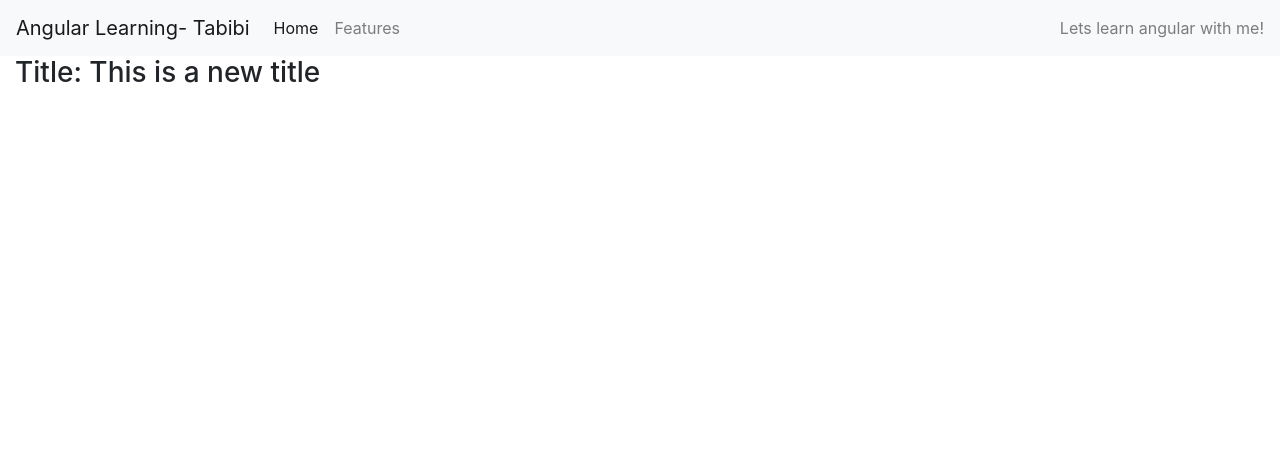
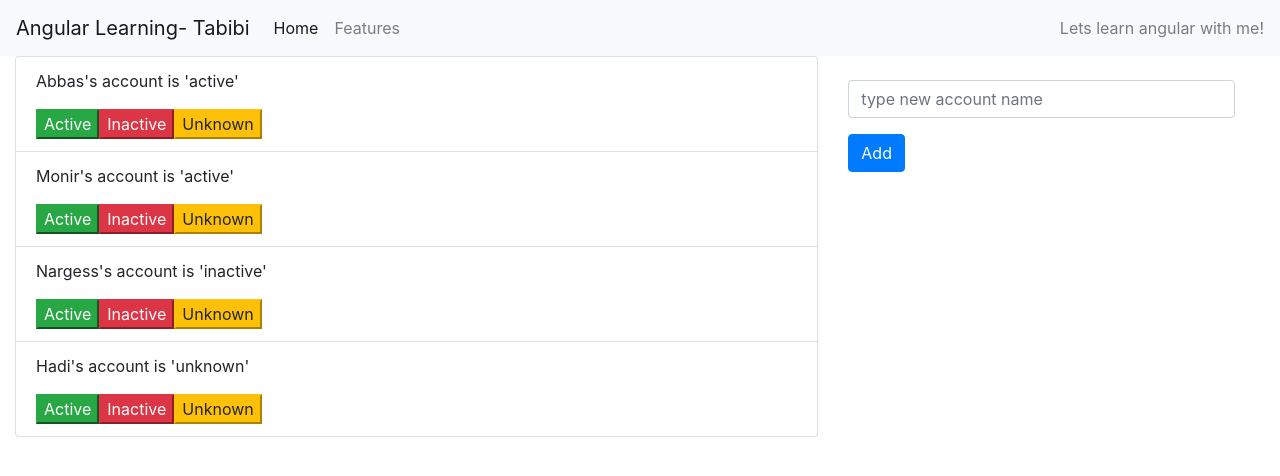
Before and after one commit to atabibi/angular-learning, an Angular app: page / in a window 1280 px wide. Shown: the top 476 px of the page. Built offline with nearby package versions, Linux system fonts and the light colour scheme.

Commit message:
EndOfAccountAndNewAccount

```diff
--- /dev/null
+++ b/src/app/account/account.component.html
@@ -0,0 +1,4 @@
+<p>{{account.name}}'s account is '{{account.status}}'</p>
+<button (click)="onClick('active')" class="brn btn-success">Active</button>
+<button (click)="onClick('inactive')" class="brn btn-danger">Inactive</button>
+<button (click)="onClick('unknown')" class="brn btn-warning">Unknown</button>
--- /dev/null
+++ b/src/app/account/account.component.ts
@@ -0,0 +1,23 @@
+import { Component, OnInit, Input, Output, EventEmitter } from '@angular/core';
+
+@Component({
+  selector: 'app-account',
+  templateUrl: './account.component.html',
+  styleUrls: ['./account.component.css']
+})
+export class AccountComponent implements OnInit {
+
+  @Input() account: {name: string, status: string};
+  @Output() statusChanged = new EventEmitter<{id: number, status: string}>();
+  @Input() id: number;
+
+  constructor() { }
+
+  ngOnInit() {
+  }
+
+  onClick(newState: string) {
+    const accountName = this.account.name;
+    this.statusChanged.emit({id: this.id, status: newState});
+  }
+}
--- a/src/app/app.component.html
+++ b/src/app/app.component.html
@@ -19,7 +19,14 @@
 </nav>
 
 <div class="row container-fluid">
-  <div class="col-md-12">
-    <h3>Title: This is a new title</h3>
+  <div class="col-md-8">
+    <ul class="list-group">
+      <li *ngFor="let acc of accounts, let i=index" class="list-group-item">
+        <app-account [account]='acc' [id]="i" (statusChanged)= "onChangeState($event)"></app-account>
+      </li>
+    </ul>
+  </div>
+  <div class="col-md-4">
+    <app-new-account (addNewAccount)="onAddNewAccount($event)"></app-new-account>
   </div>
 </div>
--- a/src/app/app.component.ts
+++ b/src/app/app.component.ts
@@ -7,4 +7,32 @@ import { Component } from '@angular/core';
 })
 export class AppComponent {
   title = 't02';
+
+  accounts = [
+    {
+      name: 'Abbas',
+      status: 'active'
+    },
+    {
+      name: 'Monir',
+      status: 'active'
+    },
+    {
+      name: 'Nargess',
+      status: 'inactive'
+    },
+    {
+      name: 'Hadi',
+      status: 'unknown'
+    },
+  ];
+
+  onChangeState(account: {id: number, status: string}) {
+    console.log(account);
+    this.accounts[account.id].status = account.status;
+  }
+
+  onAddNewAccount(accountName) {
+    this.accounts.push({name: accountName, status: 'unknown'});
+  }
 }
--- a/src/app/app.module.ts
+++ b/src/app/app.module.ts
@@ -2,10 +2,14 @@ import { BrowserModule } from '@angular/platform-browser';
 import { NgModule } from '@angular/core';
 
 import { AppComponent } from './app.component';
+import { AccountComponent } from './account/account.component';
+import { NewAccountComponent } from './new-account/new-account.component';
 
 @NgModule({
   declarations: [
-    AppComponent
+    AppComponent,
+    AccountComponent,
+    NewAccountComponent
   ],
   imports: [
     BrowserModule
--- /dev/null
+++ b/src/app/new-account/new-account.component.html
@@ -0,0 +1,13 @@
+<div class="form-group">
+  <label for="accountName"></label>
+  <input type="text"
+    class="form-control"
+    name="accountName"
+    id="accountName"
+    aria-describedby="helpId"
+    placeholder="type new account name"
+    (blur)="txtAccountNameBlue($event)">
+</div>
+<div class="form-group">
+  <button (click)="onAddClicked()" class="btn btn-primary">Add</button>
+</div>
--- /dev/null
+++ b/src/app/new-account/new-account.component.ts
@@ -0,0 +1,25 @@
+import { Component, OnInit, Output, EventEmitter } from '@angular/core';
+
+@Component({
+  selector: 'app-new-account',
+  templateUrl: './new-account.component.html',
+  styleUrls: ['./new-account.component.css']
+})
+export class NewAccountComponent implements OnInit {
+
+  newAccountName: string;
+  @Output() addNewAccount = new EventEmitter<string>();
+
+  constructor() { }
+
+  ngOnInit() {
+  }
+
+  onAddClicked() {
+    this.addNewAccount.emit(this.newAccountName);
+  }
+
+  txtAccountNameBlue(event) {
+    this.newAccountName = event.target.value;
+  }
+}
```
Also changed, not shown: src/app/account/account.component.css (added), src/app/new-account/new-account.component.css (added), 1 other file (tests, documents, lock files or other folders).
